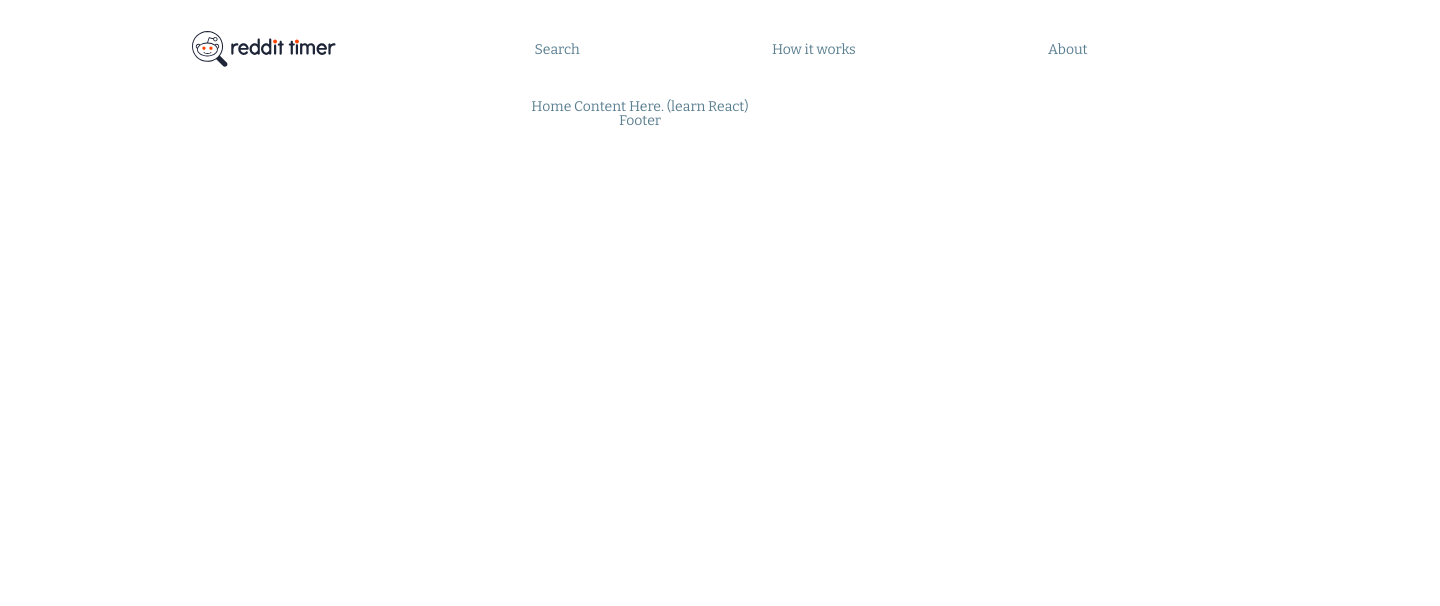
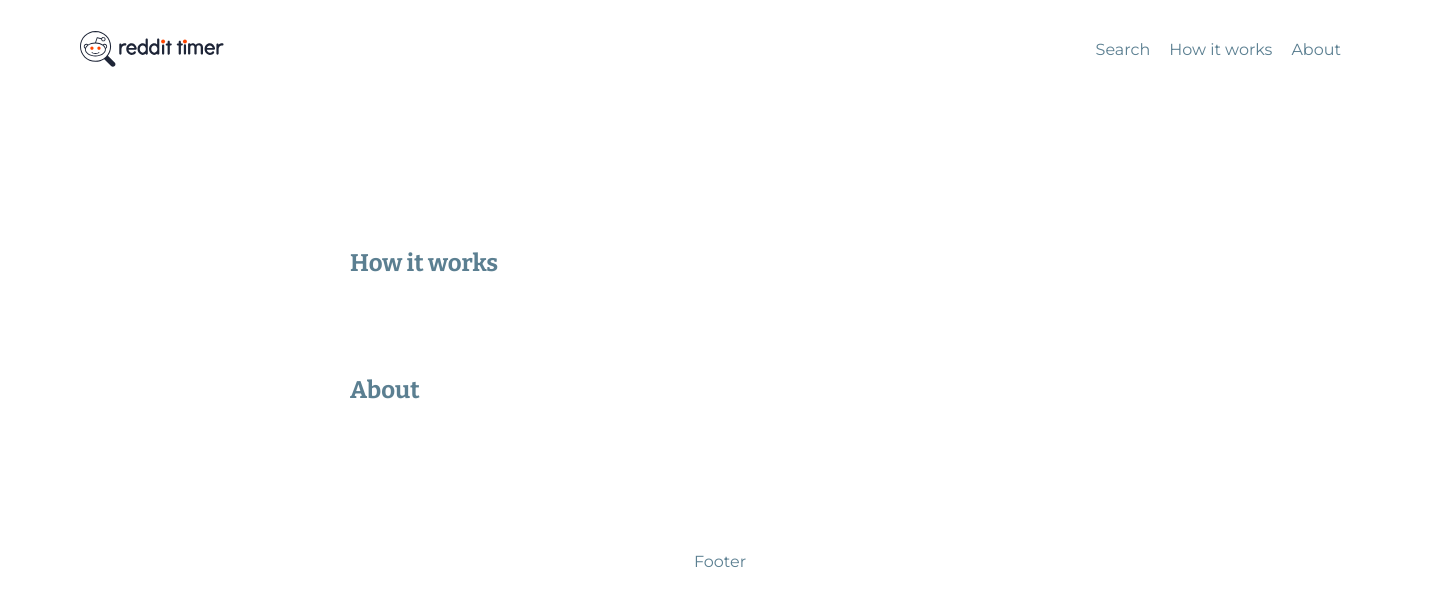
Before and after one commit to kelvin8773/reddit-timer, a React (Create React App) app: page / in a window 1280 px wide. Shown: the top 606 px of the page, 1440 px wide, since content can reach past the window. Built offline with nearby package versions, Linux system fonts and the light colour scheme.

Commit message:
Finish setup Navbar

```diff
--- a/src/App.js
+++ b/src/App.js
@@ -6,16 +6,18 @@ import {
 import Navbar from './navbar';
 import Main from './main';
 import Footer from './footer';
-// import styles from './App.module.scss'
+import styles from './App.module.scss';
 
 const App = () => (
-  <Router className="App">
-    <Navbar />
+  <div className={styles.App}>
+    <Router>
+      <Navbar />
 
-    <Main />
+      <Main />
 
-    <Footer />
-  </Router>
+      <Footer />
+    </Router>
+  </div>
 );
 
 export default App;
--- /dev/null
+++ b/src/App.module.scss
@@ -0,0 +1,4 @@
+.App {
+    width: 1440px;
+    background-color: #ffffff;
+}
--- /dev/null
+++ b/src/main/Home.module.scss
@@ -0,0 +1,13 @@
+
+.how_it_works,
+.about {
+    margin: 100px 300px;
+
+    h3 {
+        font-weight: bold;
+        margin-bottom: 13px;
+    }
+
+    line-height: 1.69rem;
+
+}
--- /dev/null
+++ b/src/main/Main.module.scss
@@ -0,0 +1,3 @@
+.Main {
+    padding: 50px;
+}
--- a/src/main/home.js
+++ b/src/main/home.js
@@ -1,8 +1,23 @@
 import React from 'react';
+import styles from './Home.module.scss';
 
 const Home = () => (
-  <div className="Search">
-    Home Content Here. (learn React)
+  <div>
+    <div id="how-it-works" className={styles.how_it_works}>
+      <h3>
+        How it works
+      </h3>
+
+    </div>
+
+    <div id="about" className={styles.about}>
+      <h3>
+        About
+      </h3>
+
+    </div>
+
+
   </div>
 );
 
--- a/src/main/index.js
+++ b/src/main/index.js
@@ -7,9 +7,10 @@ import {
 
 import Home from './home';
 import Search from './search';
+import styles from './Main.module.scss'
 
 const Main = () => (
-  <div className="Main text-center">
+  <div className={styles.Main}>
     <Switch>
       <Route path="/search">
         <Search />
--- a/src/navbar/Navbar.module.scss
+++ b/src/navbar/Navbar.module.scss
@@ -1,9 +1,16 @@
 .Navbar {
+    height: 100px;
+    display: flex;
+    justify-content: space-between;
+    align-items: center;
+    padding: 0 80px;
+
     ul {
-        width: 100%;
-        height: 100px;
         display: flex;
-        justify-content: space-evenly;
+        justify-content: space-between;
         align-items: center;
+        li {
+            margin-right: 19px;
+        }
     }
 }
--- a/src/navbar/index.js
+++ b/src/navbar/index.js
@@ -6,23 +6,20 @@ import styles from './Navbar.module.scss';
 
 const Navbar = () => (
     <div className={styles.Navbar}>
+        <Link to="/">
+            <img src="./assets/navbar/logo.svg"
+                alt="reddit logo"
+            />
+        </Link>
         <ul>
-            <li>
-                <Link to="/">
-                    <img src="./assets/navbar/logo.svg"
-                        alt="reddit logo"
-                    />
-                </Link>
-
-            </li>
             <li>
                 <Link to="/search">Search</Link>
             </li>
             <li>
-                <Link to="/work">How it works</Link>
+                <Link to="/#how-it-work">How it works</Link>
             </li>
             <li>
-                <Link to="/about">About</Link>
+                <Link to="/#about">About</Link>
             </li>
         </ul>
     </div>
--- a/src/stylesheets/_fonts.scss
+++ b/src/stylesheets/_fonts.scss
@@ -1,18 +1,26 @@
+@import url('https://fonts.googleapis.com/css?family=Montserrat:100,200i,300,400,500,600,700&display=swap');
+
 @import url('https://fonts.googleapis.com/css?family=Bitter:400,400i,700&display=swap');
 
 /* **** Google Font family reference ****
+font-family: 'Montserrat', sans-serif;
 font-family: 'Bitter', serif;
-
 */
 
 body {
-  font-family: 'Bitter', serif;
-  font-size: 14px;
+  font-family: 'Montserrat', sans-serif;
+  font-size: 16px;
   color: $grey-1;
 }
 
+h1,
+h2,
+h3,
+h4 {
+  font-family: 'Bitter', serif;
+}
+
 h1 {
-  font-family: 'Bitter', serif;
   font-size: 3rem;
 }
 
```
